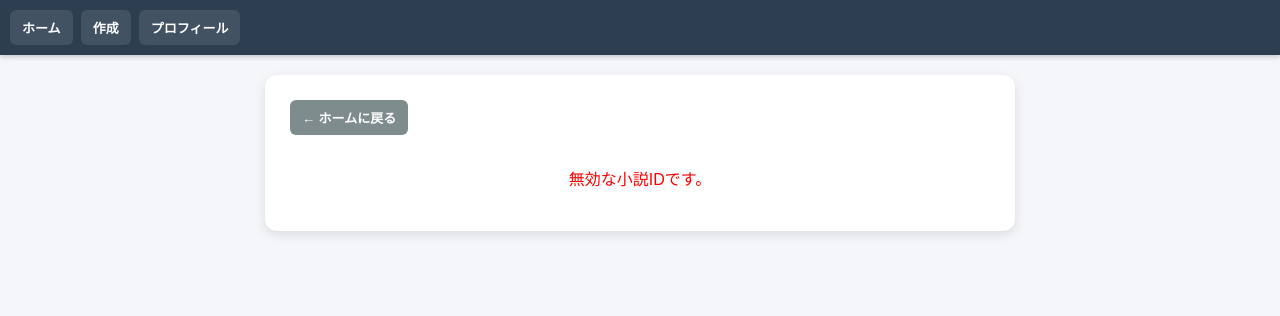
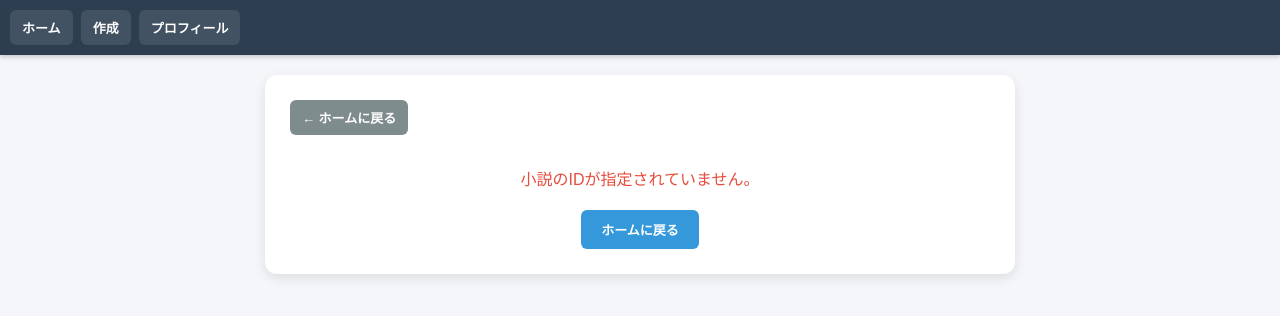
Before and after one commit to nightmareexit/novel-community, a plain HTML site: page novel.html in a window 1280 px wide. Drawn offline with Linux system fonts and the light colour scheme.

Commit message:
Update novel.html

```diff
--- a/novel.html
+++ b/novel.html
@@ -32,17 +32,26 @@
 </div>
 
 <script>
-    // URLのパスから小説IDを取得する
-    const pathSegments = window.location.pathname.split('/').filter(Boolean);
+    // URLのパスから確実にIDを取得する
+    const pathSegments = window.location.pathname
+        .split('/')
+        .filter(Boolean);
+
     const novelId = pathSegments[pathSegments.length - 1];
 
+    // もし「/novel」だけでIDがない場合のガード
+    if (!novelId || isNaN(novelId)) {
+        document.getElementById('novelDetailContainer').innerHTML = `
+            <p style="text-align:center; color:#e74c3c;">小説のIDが指定されていません。</p>
+            <div style="text-align:center; margin-top:20px;">
+                <a href="/" class="nav-btn" style="background:#3498db; text-decoration:none; padding:10px 20px; border-radius:6px; display:inline-block; color:white;">ホームに戻る</a>
+            </div>
+        `;
+        throw new Error("ID未指定のため停止");
+    }
 
     async function fetchNovelDetail() {
         const container = document.getElementById('novelDetailContainer');
-        if (!novelId || isNaN(novelId)) {
-            container.innerHTML = '<p style="color:red; text-align:center;">無効な小説IDです。</p>';
-            return;
-        }
 
         try {
             const res = await fetch(`/api/detail?type=post&target_type=novel&id=${novelId}`);
@@ -58,7 +67,7 @@
             container.innerHTML = `
                 <div style="display: flex; justify-content: space-between; align-items: center; margin-bottom: 10px;">
                     <span class="badge-novel">小説・シナリオ</span>
-                    <span style="font-size: 13px; color: #666;">作者: <a href="/user/${post.author}" style="color: #9b59b6; text-decoration: none; font-weight: bold;">${post.author}</a> (投稿ID: ${post.id})</span>
+                    <span style="font-size: 13px; color: #666;">作者: <a href="/user/${post.author}" style="color: #9b59b6; text-decoration: none; font-weight: bold;">${post.author}</a> (ID: ${post.id})</span>
                 </div>
                 <h2>${post.title}</h2>
                 <div class="novel-content">${post.content}</div>
```
